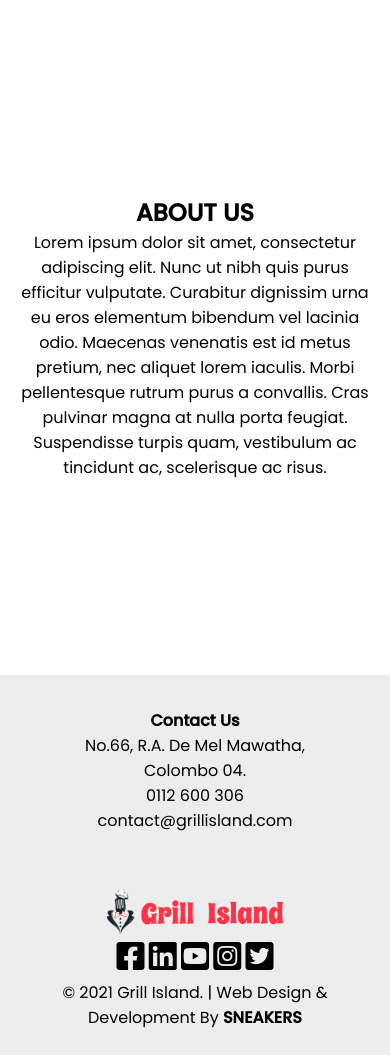
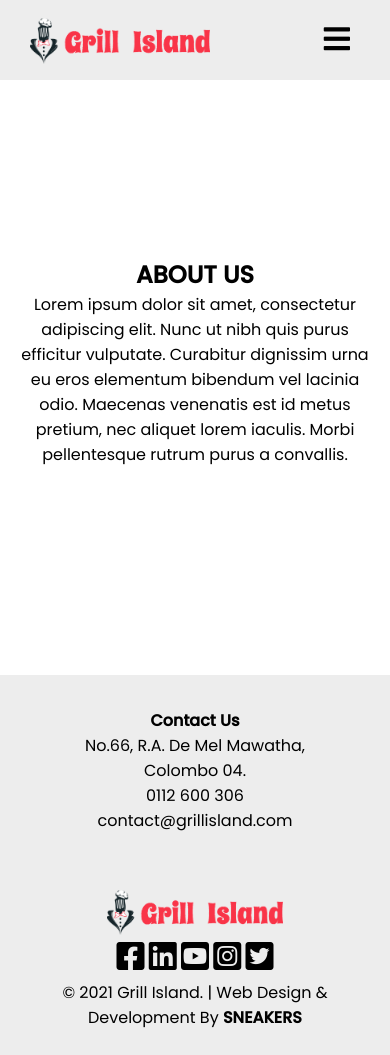
Before and after one commit to akapez/grill-island-wdp, a PHP site: page /about.html in a window 390 px wide. Run offline with PHP 8.4, Linux system fonts and the light colour scheme.

Commit message:
header and issues fixed

```diff
--- a/Frontend/about.html
+++ b/Frontend/about.html
@@ -15,6 +15,25 @@
     />
   </head>
   <body>
+     <!--header design-->
+     <nav>
+      <input type="checkbox" id="check" />
+      <label for="check" class="check-btn">
+        <i class="fas fa-bars"></i>
+      </label>
+      <label class="logo"
+        ><img class="header-logo" src="./assets/logo.png" alt="company-logo"
+      /></label>
+      <ul>
+        <li><a href="./menu.html">MENUS</a></li>
+        <li><a href="./cart.html">CART</a></li>
+        <li><a href="./feedback.html">FEEDBACK</a></li>
+        <li><a class="active" href="./about.html">ABOUT</a></li>
+        <li><a href="./contact.html">CONTACT</a></li>
+        <li><a href="./login.html">LOGIN</a></li>
+      </ul>
+    </nav>
+
     <!--about-content-->
     <div class="about-wrapper">
       <div class="about-left">
@@ -25,16 +44,14 @@
             nibh quis purus efficitur vulputate. Curabitur dignissim urna eu
             eros elementum bibendum vel lacinia odio. Maecenas venenatis est id
             metus pretium, nec aliquet lorem iaculis. Morbi pellentesque rutrum
-            purus a convallis. Cras pulvinar magna at nulla porta feugiat.
-            Suspendisse turpis quam, vestibulum ac tincidunt ac, scelerisque ac
-            risus.
+            purus a convallis.
           </p>
         </div>
       </div>
 
       <div class="about-right">
         <div>
-          <img class="about-img" src="./assets/about.jpg" alt="about" />
+          <img class="about-img" src="./assets/chef.png" alt="chef" />
         </div>
       </div>
     </div>
--- a/Frontend/styles/about.css
+++ b/Frontend/styles/about.css
@@ -12,6 +12,100 @@
 
 body {
   font-family: "Poppins", sans-serif;
+}
+
+/*nav bar design */
+nav {
+  background: #ededed;
+  position: fixed;
+  z-index: 100;
+  color: #000;
+  height: 80px;
+  width: 100%;
+}
+
+label.logo {
+  line-height: 80px;
+  padding: 0px 30px;
+}
+
+.header-logo {
+  margin-top: 18px;
+  width: 180px;
+}
+
+nav ul {
+  float: right;
+  margin-right: 20px;
+}
+
+nav ul li {
+  display: inline-block;
+  line-height: 80px;
+  margin: 0 5px;
+}
+
+nav ul li a {
+  color: #000;
+  font-size: 17px;
+}
+
+a.active,
+a:hover {
+  color: #da0037;
+  transition: 0.5s;
+}
+
+.check-btn {
+  font-size: 30px;
+  color: #000;
+  float: right;
+  line-height: 80px;
+  margin-right: 40px;
+  cursor: pointer;
+  display: none;
+}
+
+#check {
+  display: none;
+}
+
+@media screen and (max-width: 858px) {
+  .check-btn {
+    display: block;
+  }
+
+  ul {
+    position: fixed;
+    width: 100%;
+    height: 100vh;
+    background: #f9f9f9;
+    top: 80px;
+    left: -100%;
+    text-align: center;
+    transition: all 0.5s;
+  }
+
+  nav ul li {
+    display: block;
+    margin: 50px 0;
+    line-height: 30px;
+  }
+
+  nav ul li a {
+    color: #161616;
+  }
+
+  #check:checked ~ ul {
+    left: 0;
+  }
+}
+
+@media screen and (max-width: 320px) {
+  .header-logo {
+    margin-top: 22px;
+    width: 50px;
+  }
 }
 
 /*about-content*/
@@ -44,61 +138,82 @@
 }
 
 .about-img {
-  height: calc(80vh - 80px);
+  height: calc(70vh - 70px);
+  margin-top: 3rem;
 }
 
-@media screen and (min-width: 1000px) and (max-width: 1024px) {
+@media screen and (max-width: 1024px) {
   .about-wrapper {
     flex-direction: column;
     height: 80vh;
   }
   .about-left {
     text-align: center;
+    margin-top: 15rem;
   }
   .about-left div {
     padding-left: 50px;
     padding-right: 50px;
   }
+  .about-right {
+    margin-top: 2rem;
+    margin-bottom: 10rem;
+  }
+  .about-img {
+    height: calc(30vh - 30px);
+  }
   .about-left h2 {
-    font-size: 5rem;
+    font-size: 2.5rem;
   }
   .about-left p {
-    font-size: 2rem;
-  }
-  .about-right {
-    display: none;
+    font-size: 1.5rem;
   }
 }
 
-@media screen and (max-width: 1000px) {
+@media screen and (max-width: 768px) {
   .about-wrapper {
     flex-direction: column;
     height: 80vh;
   }
   .about-left {
     text-align: center;
+    margin-top: 10rem;
   }
   .about-left div {
     padding-left: 20px;
     padding-right: 20px;
   }
+  .about-right {
+    margin-top: 0.5rem;
+    margin-bottom: 10rem;
+  }
+  .about-img {
+    height: calc(30vh - 30px);
+  }
   .about-left h2 {
-    font-size: 3rem;
+    font-size: 2rem;
   }
   .about-left p {
-    font-size: 1.5rem;
-  }
-  .about-right {
-    display: none;
+    font-size: 1.3rem;
   }
 }
 
 @media screen and (max-width: 600px) {
+  .about-wrapper {
+    flex-direction: column;
+    height: 80vh;
+  }
+  .about-left {
+    margin-top: 3rem;
+  }
   .about-left h2 {
     font-size: 1.5rem;
   }
   .about-left p {
     font-size: 1rem;
+  }
+  .about-right {
+    display: none;
   }
 }
 
```
Also changed, not shown: Frontend/menu.html (+18 -0 lines), Frontend/styles/menu.css (+94 -0 lines), Frontend/assets/about.jpg (deleted), Frontend/assets/chef.png (added), Frontend/cart.html (added), Frontend/contact.html (added), Frontend/feedback.html (added), Frontend/login.html (added).
